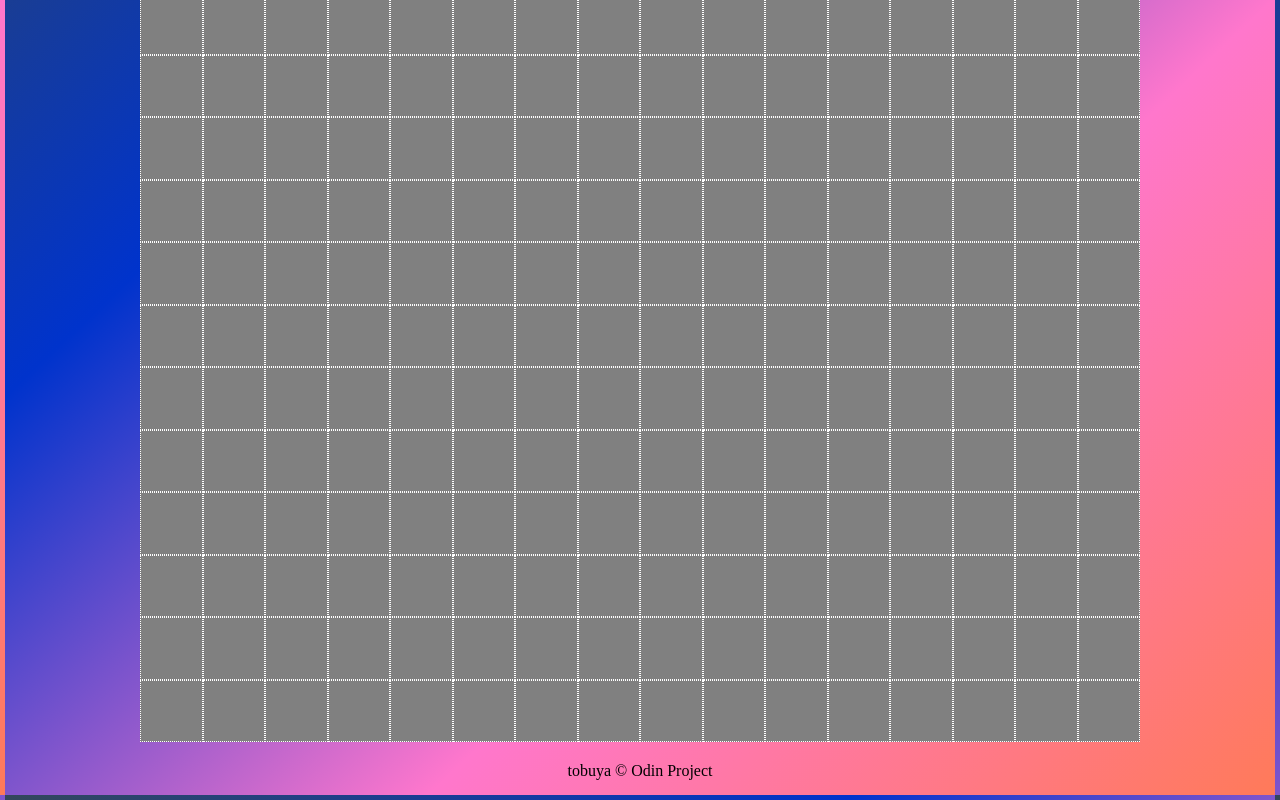
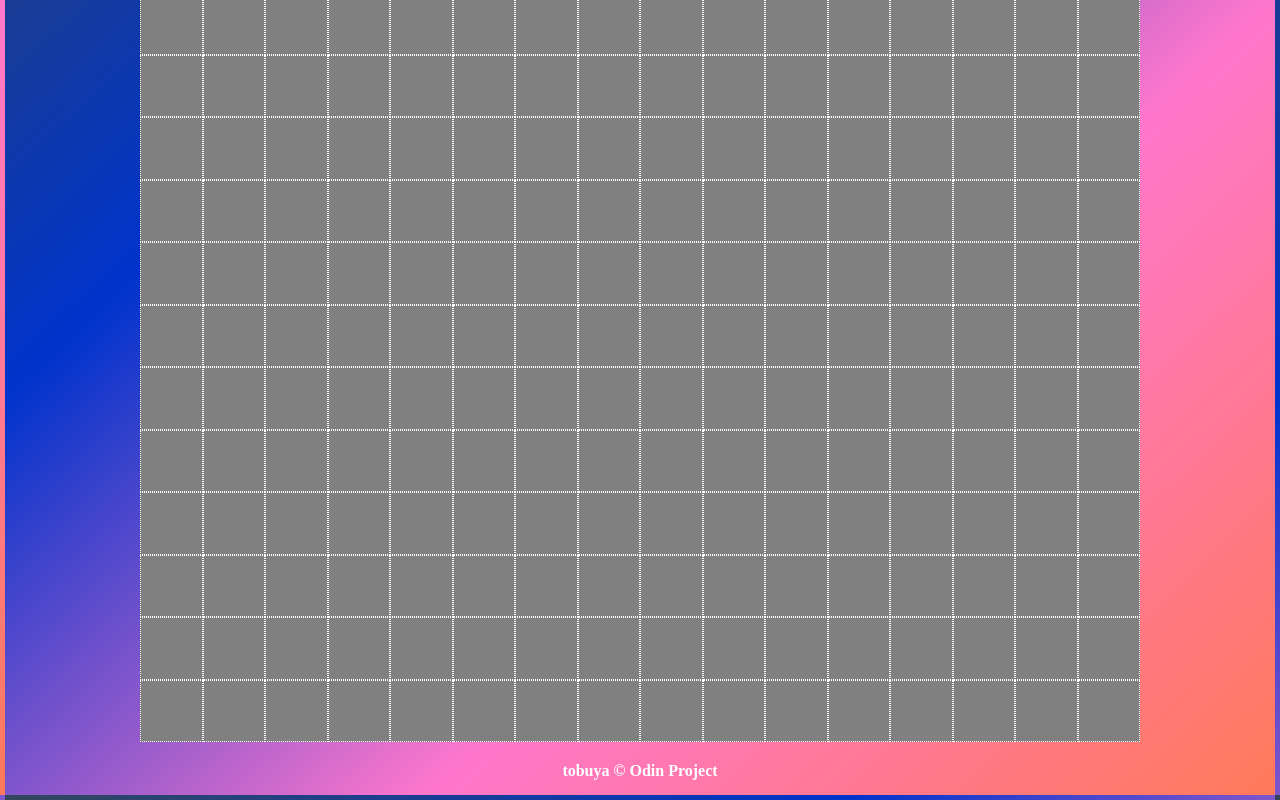
Before and after one commit to tobuya/etch-a-sketch, a plain HTML site: page index.html in a window 1280 px wide. Shown: the part 405-1205 px from the top of the page. Drawn offline with Linux system fonts and the light colour scheme.

Commit message:
Edit color and font weight of the footer details

```diff
--- a/styles.css
+++ b/styles.css
@@ -64,3 +64,7 @@ body {
     animation-fill-mode: forwards;
     animation-play-state: running;
 }*/
+#footer {
+    color: white;
+    font-weight: bold;
+}
```
